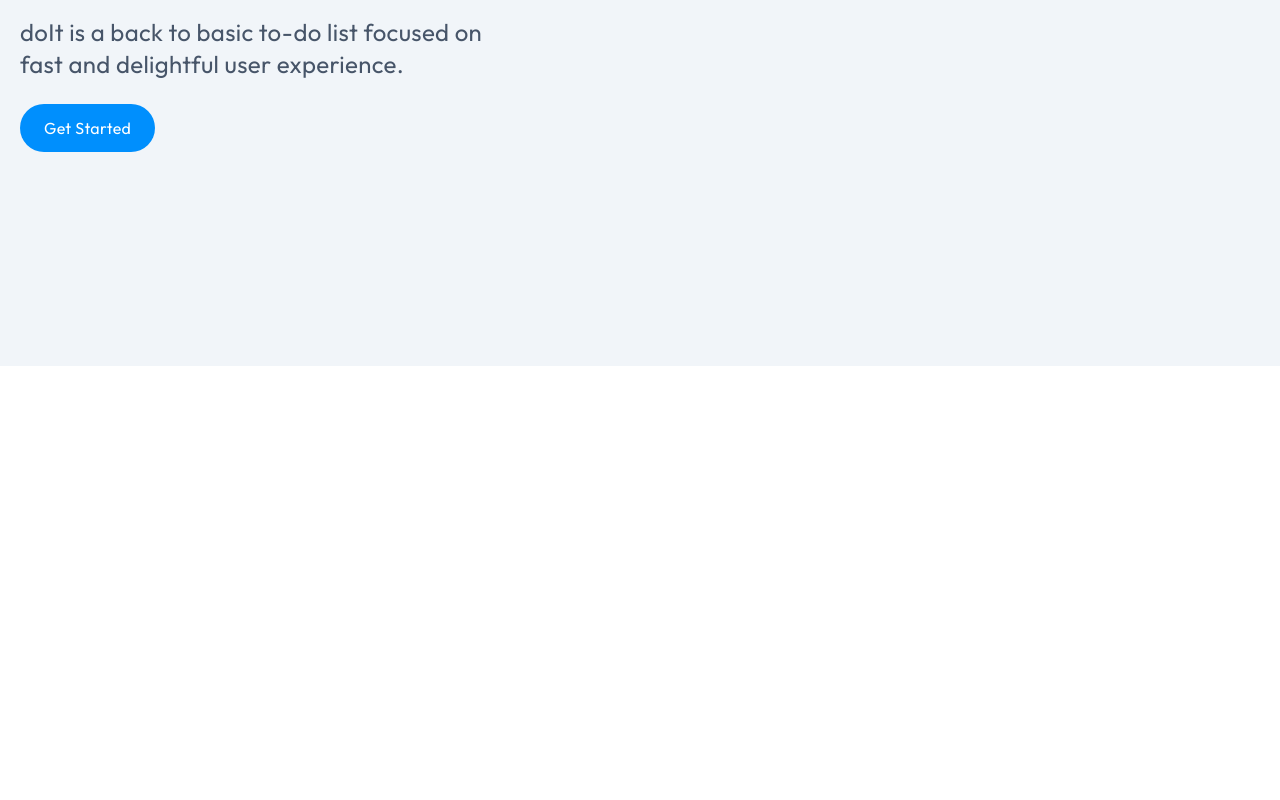
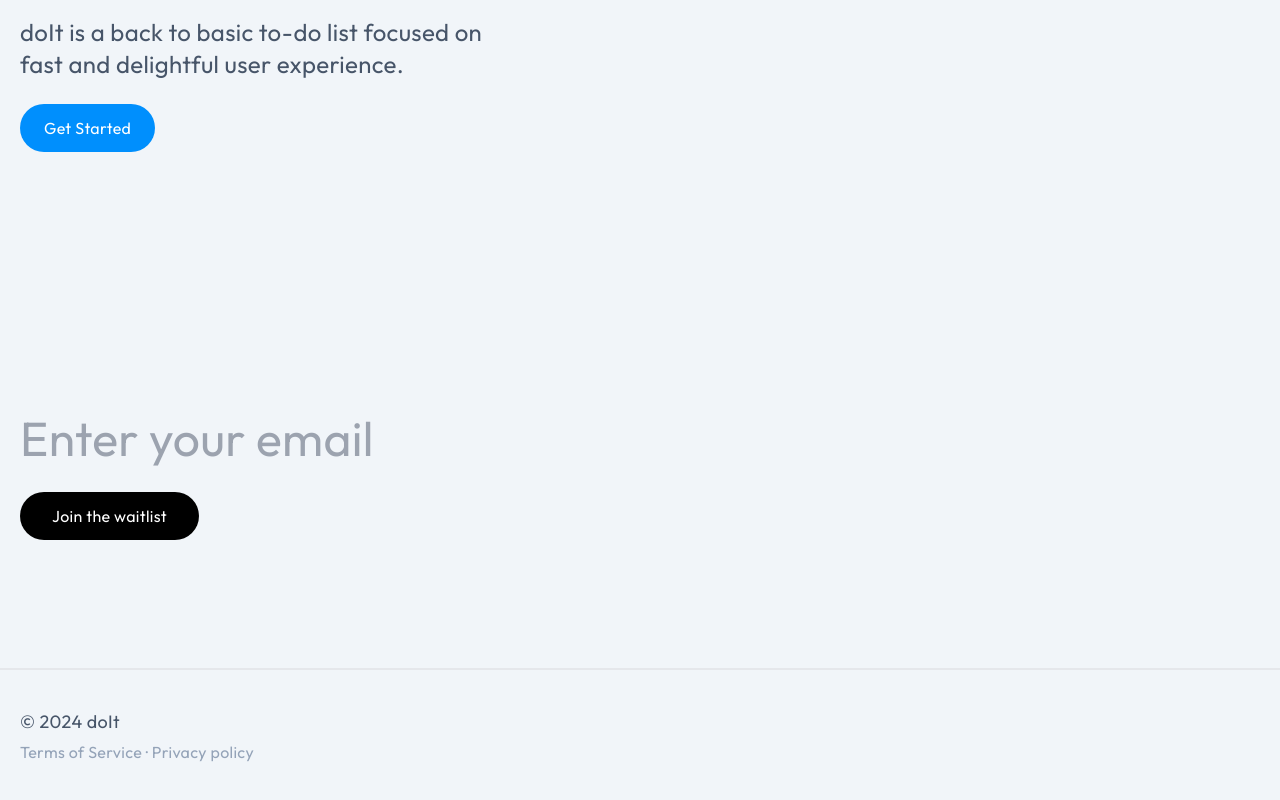
Before and after one commit to mohalw731/doIt, a React (Vite) app: page / in a window 1280 px wide. Shown: the part 434-1234 px from the top of the page. Before the commit the page ends 800 px from the top, so only its background shows below. Built offline with nearby package versions, Linux system fonts and the light colour scheme; no server answers.

Commit message:
added footer and cta to landing page , fixed styling, and added barinstorm page

```diff
--- a/src/App.tsx
+++ b/src/App.tsx
@@ -4,6 +4,7 @@ import { useUser } from "@clerk/clerk-react";
 import DashBoard from "./pages/DashBoard";
 import About from "./pages/About";
 import { ToastContainer } from "react-toastify";
+import BrainStorm from "./pages/BrainStorm";
 
 
 function App() {
@@ -15,6 +16,7 @@ function App() {
         <Routes>
           <Route path="/" element={isSignedIn ? <DashBoard /> : <Landing />} />
           <Route path="/about" element={<About />} />
+          <Route path="/brain-storm" element={<BrainStorm />} />
         </Routes>
       </BrowserRouter>
       <ToastContainer/>
--- a/src/components/dashboard/Form.tsx
+++ b/src/components/dashboard/Form.tsx
@@ -26,7 +26,7 @@ function Form() {
             placeholder="Write a new task"
             onChange={(e) => setTodoText(e.target.value)}
           />
-          <PlusIcon className="absolute right-3 top-1/2 -translate-y-1/2 size-7 text-slate-400 cursor-pointer" />
+          <PlusIcon className="absolute right-3 top-1/2 -translate-y-1/2 size-7 text-slate-400 cursor-pointer" onClick={() => addTodo()}/>
         </div>
 
         <TodoList />
--- a/src/components/dashboard/TodoList.tsx
+++ b/src/components/dashboard/TodoList.tsx
@@ -11,6 +11,12 @@ export default function TodoList() {
           <TodoItem key={todo.id} todo={todo}  />
         ))
       }
+
+      {
+        todos.length === 0 && (
+          <span className='text-center text-slate-400 text-2xl w-full flex items-center justify-center mt-20'> No tasks</span>
+        )
+      }
     </ul>
   )
 }
--- /dev/null
+++ b/src/components/layout/Footer.tsx
@@ -0,0 +1,11 @@
+export default function Footer() {
+  return (
+    <footer className="">
+        <hr className="border absolute w-full left-0"/>
+        <div className="flex flex-col gap-1 py-10 ">
+            <h3 className="text-slate-600 text-lg">© 2024 doIt</h3>
+            <p className="text-slate-400 ">Terms of Service · Privacy policy</p>
+        </div>
+    </footer>
+  )
+}
--- a/src/components/layout/Navbar.tsx
+++ b/src/components/layout/Navbar.tsx
@@ -6,7 +6,7 @@ export default function Navbar() {
 
   return (
     <header className="flex items-center justify-between py-6">
-      {!isSignedIn && <Link to="/about" className="text-slate-600"> <button className="btn btn-ghost rounded-full font-normal text-base">About</button></Link>}
+      {!isSignedIn && <Link to="/about" className="text-slate-600"> <button className="btn btn-ghost rounded-full font-normal text-base">About</button></Link> }
 
       <Link to='/'>
         <span  className="text-3xl font-bold text-slate-400 hover:text-slate-700">doIt.</span>
--- a/src/index.css
+++ b/src/index.css
@@ -10,7 +10,6 @@ body, html {
   background-color: #F1F5F9;
   min-height: 100dvh;
   letter-spacing: 0.02em;
-
 }
 
 #hero-text {
--- a/src/pages/About.tsx
+++ b/src/pages/About.tsx
@@ -1,4 +1,5 @@
 import CtaMail from "../components/layout/CtaMail";
+import Footer from "../components/layout/Footer";
 import Navbar from "../components/layout/Navbar";
 
 export default function About() {
@@ -25,6 +26,7 @@ export default function About() {
       </section>
 
      <CtaMail/>
+     <Footer/>
     </main>
   );
 }
--- /dev/null
+++ b/src/pages/BrainStorm.tsx
@@ -0,0 +1,12 @@
+import Navbar from "../components/layout/Navbar";
+
+export default function BrainStorm() {
+
+  return (
+    <main>
+      <Navbar/>
+
+
+    </main>
+  )
+}
--- a/src/pages/DashBoard.tsx
+++ b/src/pages/DashBoard.tsx
@@ -8,7 +8,6 @@ export default function DashBoard() {
     <main>
       <Navbar/>
       <Form />
-
     </main>
   )
 }
--- a/src/pages/Landing.tsx
+++ b/src/pages/Landing.tsx
@@ -1,4 +1,6 @@
 import Hero from "../components/Hero/Hero";
+import CtaMail from "../components/layout/CtaMail";
+import Footer from "../components/layout/Footer";
 import Navbar from "../components/layout/Navbar";
 
 export default function Landing() {
@@ -6,6 +8,8 @@ export default function Landing() {
     <main>
       <Navbar/>
       <Hero/>
+      <CtaMail/>
+      <Footer/>
     </main>
   )
 }
```
